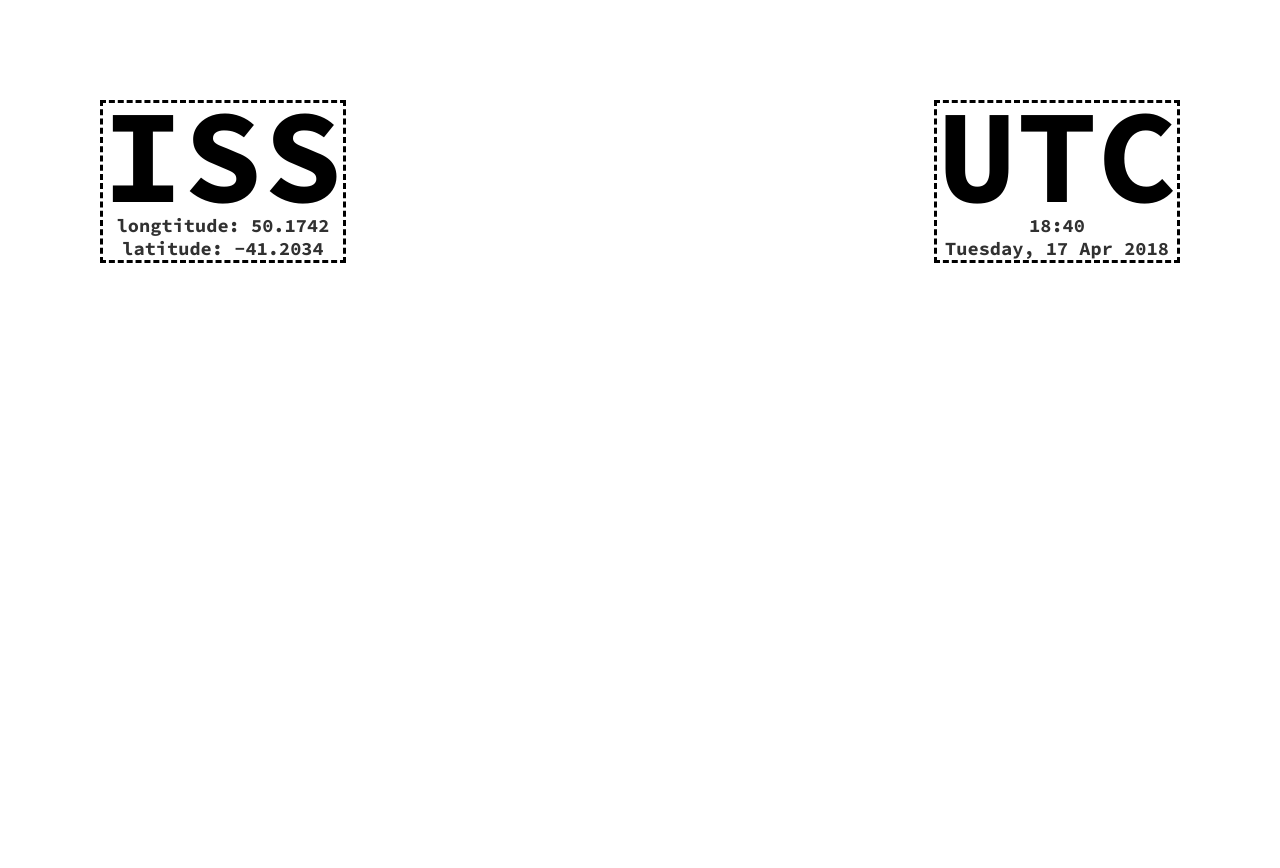
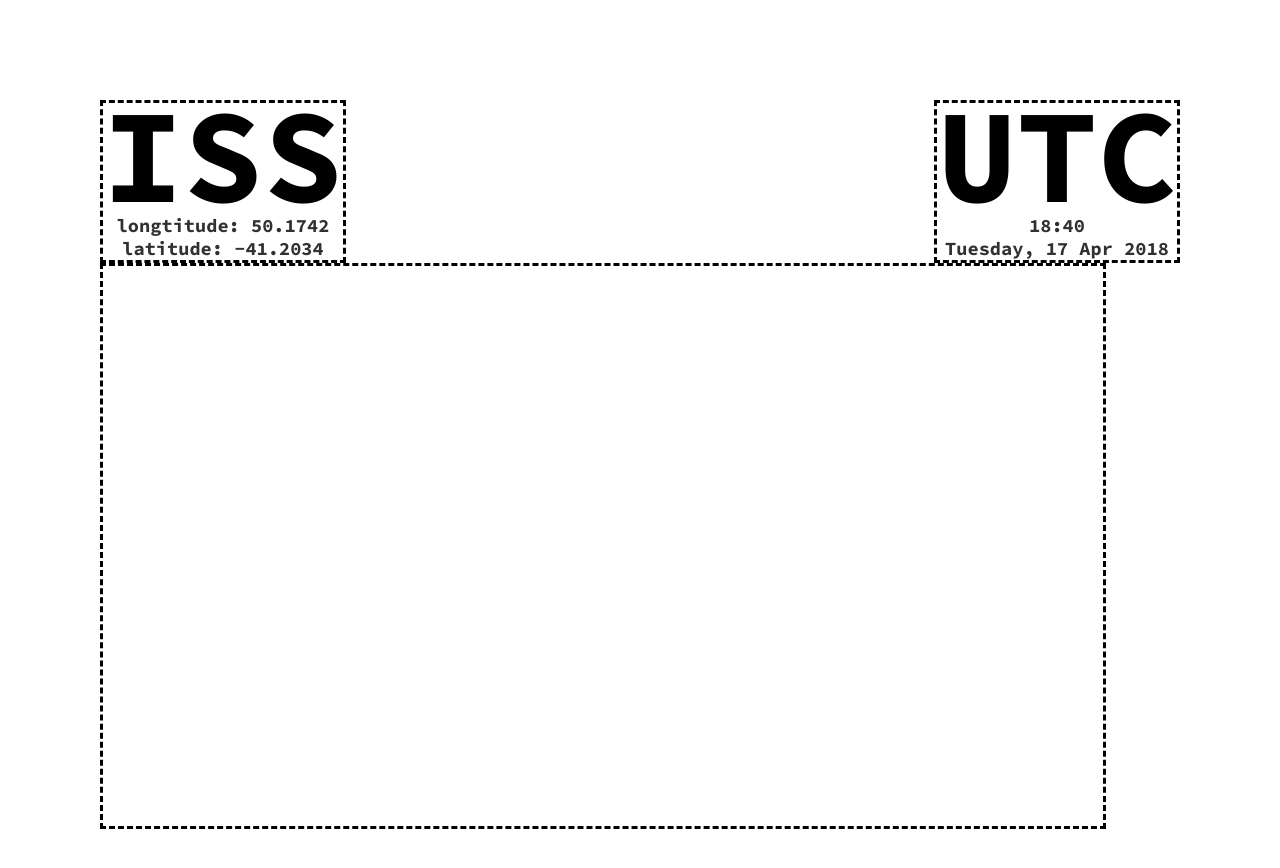
Before and after one commit to codeandjoy/spacestation, a React (Create React App) app: page /location in a window 1280 px wide. Shown: the top 868 px of the page. Before the commit the page ends 800 px from the top, so only its background shows below. Built offline with nearby package versions, Linux system fonts and the light colour scheme.

Commit message:
Created LocationPage

```diff
--- a/src/App.js
+++ b/src/App.js
@@ -1,6 +1,7 @@
 import ContentContainer from "./ContentContainer/ContentContainer";
 import DataContainer from "./DataContainer/DataContainer";
 import HeaderContainer from "./HeaderContainer/HeaderContainer";
+import LocationPage from "./LocationPage/LocationPage";
 
 function App() {
   return (
@@ -16,6 +17,7 @@
         />
       </HeaderContainer>
 
+      <LocationPage/>
     </ContentContainer>
   )
 }
--- /dev/null
+++ b/src/LocationPage/LocationPage.js
@@ -0,0 +1,9 @@
+import './css/LocationPage.css';
+
+const LocationPage = () => {
+    return (
+        <div className="location-page"></div>
+    )
+}
+
+export default LocationPage;
--- /dev/null
+++ b/src/LocationPage/css/LocationPage.css
@@ -0,0 +1,5 @@
+.location-page {
+  width: 1000px;
+  height: 560px;
+  border-style: dashed;
+}/*# sourceMappingURL=LocationPage.css.map */
--- /dev/null
+++ b/src/LocationPage/css/LocationPage.scss
@@ -0,0 +1,6 @@
+.location-page{
+    width: 1000px;
+    height: 560px;
+
+    border-style: dashed;
+}
```
Also changed, not shown: 1 other file (tests, documents, lock files or other folders).
